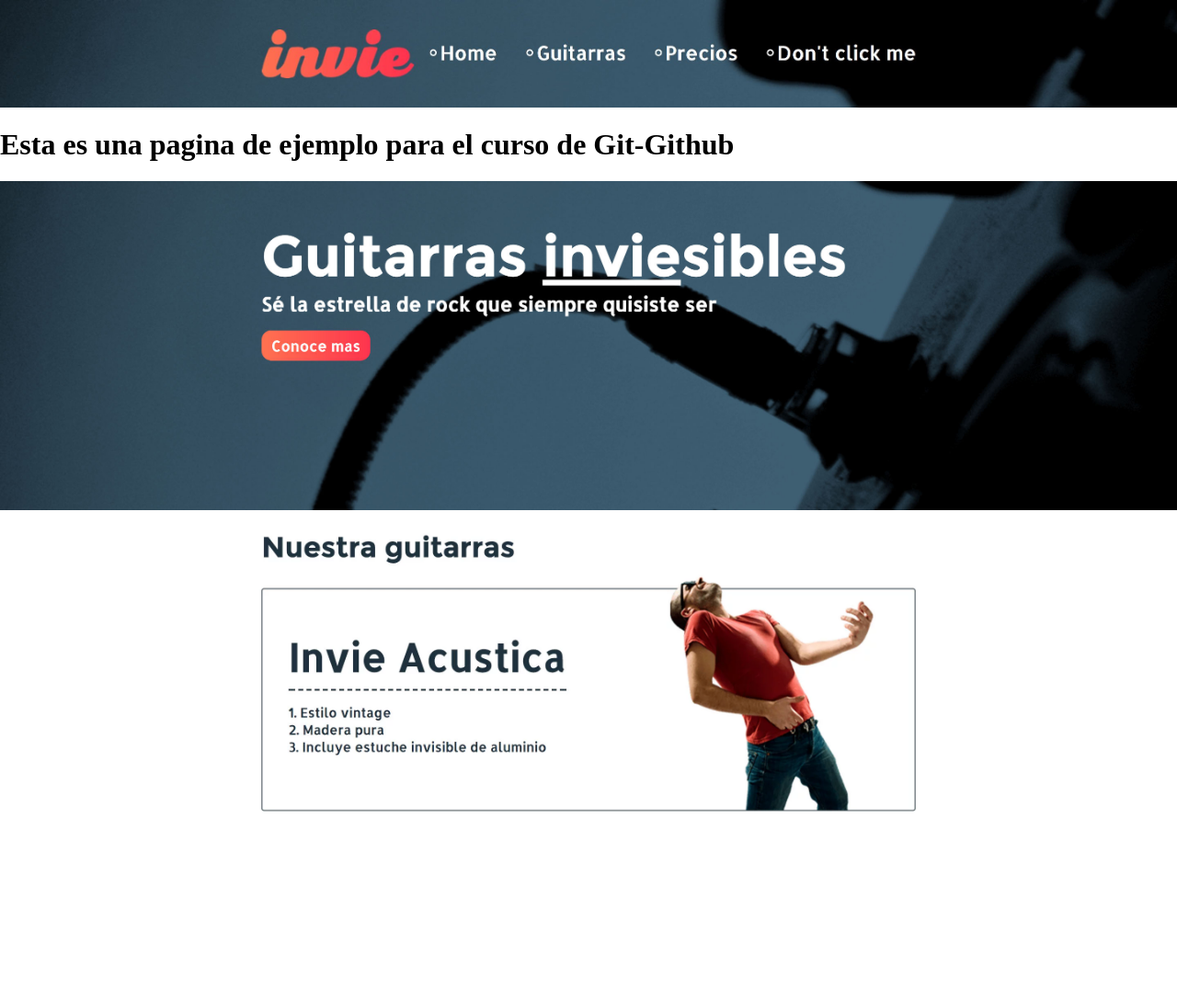
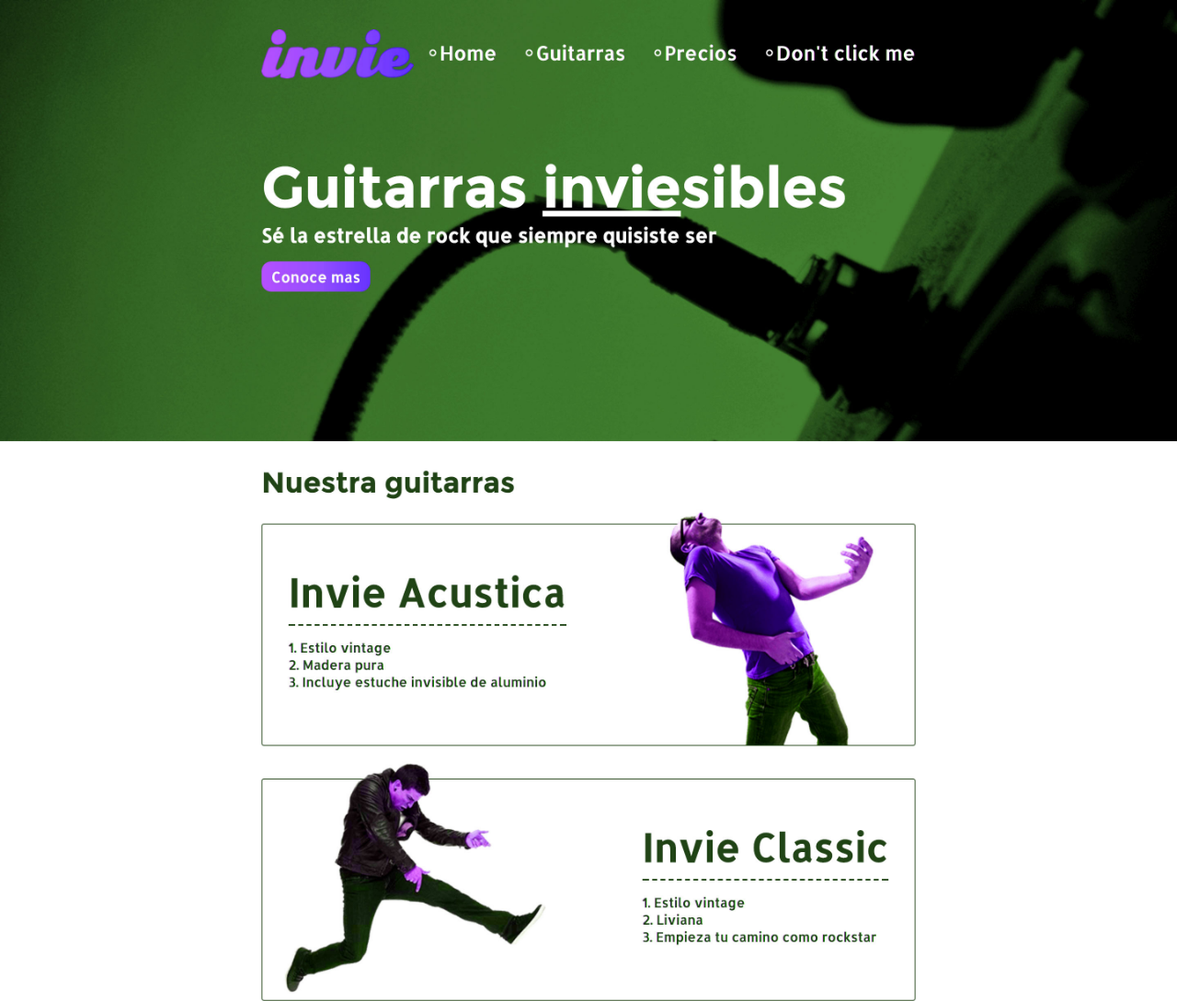
Before and after one commit to joaquinVazquez/invie-github, a plain HTML site: page index.html in a window 1280 px wide. Shown: the top 1089 px of the page at 92% size. Before the commit the page ends 895 px from the top, so only its background shows below. Drawn offline with Linux system fonts and the light colour scheme.

Commit message:
nueva version de invie - verde

```diff
--- a/index.html
+++ b/index.html
@@ -13,10 +13,11 @@
         </style>
     </head>
     <body>
-        <img src="images/header.jpg" />
+        <!-- <img src="images/header.jpg" />
         <h1>Esta es una pagina de ejemplo para el curso de Git-Github</h1>
         <img src="images/hero.jpg" />
-        <img src="images/acustica.jpg" alt="">
+        <img src="images/acustica.jpg" alt=""> -->
+        <img src="images/nueva-version.jpg" alt="">
 
 
     </body>
```
Also changed, not shown: images/nueva-version.jpg (added).
